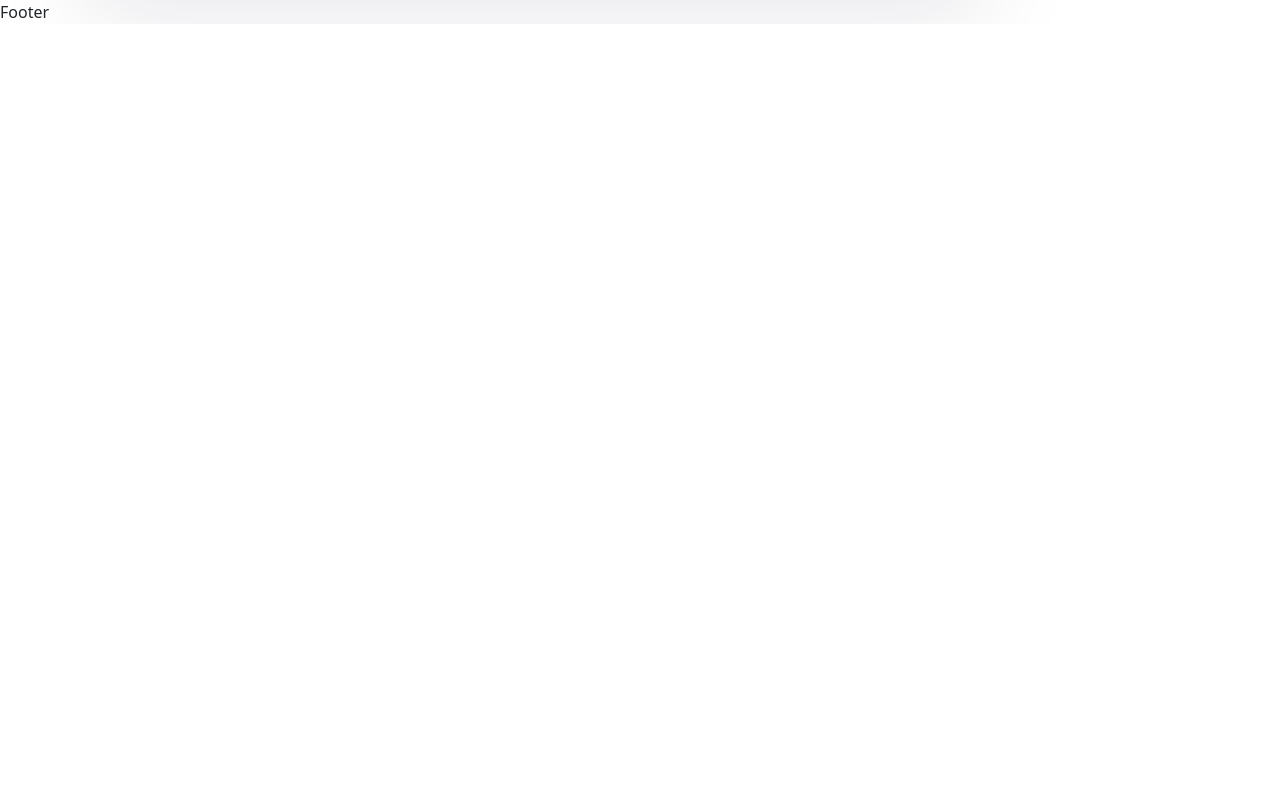
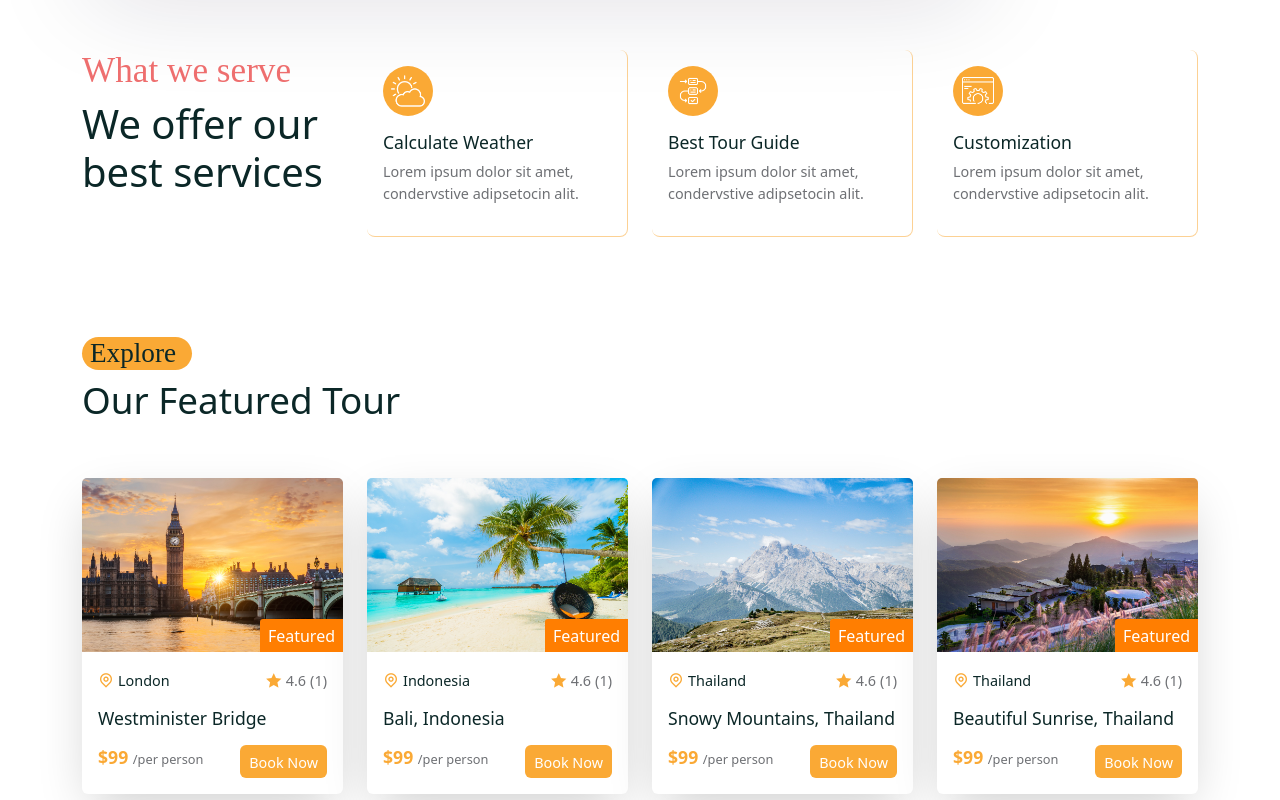
Before and after one commit to eric2umeh/tour-booking-mern, a React (Create React App) app in the folder frontend/: page /home in a window 1280 px wide. Shown: the part 780-1580 px from the top of the page. Before the commit the page ends 804 px from the top, so only its background shows below. Built offline with nearby package versions, Linux system fonts and the light colour scheme; a web font is replaced by a local one.

Commit message:
Create Service section and style

```diff
--- a/frontend/src/assets/data/tours.js
+++ b/frontend/src/assets/data/tours.js
@@ -123,12 +123,7 @@ const tours = [
     price: 99,
     maxGroupSize: 8,
     desc: "this is the description",
-    reviews: [
-      {
-        name: "jhon doe",
-        rating: 4.6,
-      },
-    ],
+    reviews: [],
     avgRating: 4.5,
     photo: tourImg07,
     featured: false,
@@ -142,10 +137,6 @@ const tours = [
     maxGroupSize: 8,
     desc: "this is the description",
     reviews: [
-      {
-        name: "jhon doe",
-        rating: 4.6,
-      },
     ],
     avgRating: 4.5,
     photo: tourImg03,
--- /dev/null
+++ b/frontend/src/components/Featured-tours/FeaturedTourList.jsx
@@ -0,0 +1,18 @@
+import React from 'react';
+import tourData from '../../assets/data/tours';
+import { Col } from 'reactstrap';
+import TourCard from '../../shared/TourCard';
+
+const FeaturedTourList = () => {
+  return (
+    <>
+      {tourData?.map((tour) => (
+        <Col lg="3" className="mb-4">
+          <TourCard tour={tour} />
+        </Col>
+      ))}
+    </>
+  );
+};
+
+export default FeaturedTourList;
--- a/frontend/src/pages/Home.jsx
+++ b/frontend/src/pages/Home.jsx
@@ -7,6 +7,8 @@ import heroVideo from '../assets/images/hero-video.mp4';
 import worldImg from '../assets/images/world.png';
 import Subtitle from '../shared/Subtitle';
 import SearchBox from '../shared/SearchBox';
+import ServiceList from '../services/ServiceList';
+import FeaturedTourList from '../components/Featured-tours/FeaturedTourList';
 
 const Home = () => {
   return (
@@ -34,17 +36,17 @@ const Home = () => {
               </div>
             </Col>
 
-            <Col lg='2'>
+            <Col lg="2">
               <div className="hero__img-box">
                 <img src={heroImg} alt="Hero" />
               </div>
             </Col>
-            <Col lg='2'>
+            <Col lg="2">
               <div className="hero__img-box mt-4">
                 <video src={heroVideo} alt="Video" controls />
               </div>
             </Col>
-            <Col lg='2'>
+            <Col lg="2">
               <div className="hero__img-box mt-5">
                 <img src={heroImg02} alt="Hero" />
               </div>
@@ -55,6 +57,31 @@ const Home = () => {
         </Container>
       </section>
       {/* hero section end */}
+      <section>
+        <Container>
+          <Row>
+            <Col lg="3">
+              <h5 className="services__subtitle">What we serve</h5>
+              <h2 className="services__title">We offer our best services</h2>
+            </Col>
+            <ServiceList />
+          </Row>
+        </Container>
+      </section>
+
+      {/* Featured tour section start */}
+      <section>
+        <Container>
+          <Row>
+            <Col lg="12" className="mb-5">
+              <Subtitle subtitle={'Explore'} />
+              <h2 className="featured__tour-title">Our Featured Tour</h2>
+            </Col>
+            <FeaturedTourList />
+          </Row>
+        </Container>
+      </section>
+      {/* Featured tour section end */}
     </>
   );
 };
--- /dev/null
+++ b/frontend/src/services/ServiceCard.jsx
@@ -0,0 +1,17 @@
+import React from 'react'
+import './service-card.css'
+
+const ServiceCard = ({item}) => {
+
+    const {imgUrl, title, desc} = item
+
+  return <div className="service__item">
+    <div className="service__img">
+        <img src={imgUrl} alt="" />
+    </div>
+    <h5>{title}</h5>
+    <p>{desc}</p>
+  </div>
+}
+
+export default ServiceCard
--- /dev/null
+++ b/frontend/src/services/ServiceList.jsx
@@ -0,0 +1,39 @@
+import React from 'react';
+import ServiceCard from './ServiceCard';
+import { Col } from 'reactstrap';
+
+import weatherImg from '../assets/images/weather.png';
+import guideImg from '../assets/images/guide.png';
+import customizationImg from '../assets/images/customization.png';
+
+const servicesData = [
+  {
+    imgUrl: weatherImg,
+    title: 'Calculate Weather',
+    desc: 'Lorem ipsum dolor sit amet, condervstive adipsetocin alit.',
+  },
+  {
+    imgUrl: guideImg,
+    title: 'Best Tour Guide',
+    desc: 'Lorem ipsum dolor sit amet, condervstive adipsetocin alit.',
+  },
+  {
+    imgUrl: customizationImg,
+    title: 'Customization',
+    desc: 'Lorem ipsum dolor sit amet, condervstive adipsetocin alit.',
+  },
+];
+
+const ServiceList = () => {
+  return (
+    <>
+      {servicesData.map((item, index) => (
+        <Col lg="3" key={index}>
+            <ServiceCard item={item} />
+        </Col>
+      ))}
+    </>
+  );
+};
+
+export default ServiceList;
--- /dev/null
+++ b/frontend/src/services/service-card.css
@@ -0,0 +1,33 @@
+.service__item {
+    padding: 1rem;
+    border-bottom: 1px solid #faa83586;
+    border-right: 1px solid #faa83586;
+    border-radius: 0.5rem;
+}
+
+.service__img {
+    width: 50px;
+    height: 50px;
+    display: flex;
+    align-items: center;
+    justify-content: center;
+    border-radius: 50px;
+    background: var(--secondary-color);
+    padding: 0.5rem;
+    margin-bottom: 1rem;
+    line-height: 50px;
+}
+
+.service__img img {
+    width: 100%;
+}
+
+.service__item h5 {
+    font-size: 1.1rem;
+    font-weight: 500;
+}
+
+.service__item p {
+    font-size: 0.9rem;
+    color: var(--text-color);
+}
--- /dev/null
+++ b/frontend/src/shared/TourCard.jsx
@@ -0,0 +1,56 @@
+import React from 'react';
+import { Card, CardBody } from 'reactstrap';
+import { Link } from 'react-router-dom';
+import './tour-card.css';
+
+const TourCard = ({ tour }) => {
+  const { id, title, city, photo, price, featured, reviews } = tour;
+
+  const totalRating = reviews?.reduce((acc, item) => acc + item.rating, 0);
+  const avgRating =
+    totalRating === 0
+      ? ''
+      : totalRating === 1
+      ? totalRating
+      : totalRating / reviews?.length;
+
+  return (
+    <div className="tour__card">
+      <Card>
+        <div className="tour__img">
+          <img src={photo} alt="tour-img" />
+          {featured && <span>Featured</span>}
+        </div>
+
+        <CardBody>
+          <div className="card__top d-flex align-items-center justify-content-between">
+            <span className="tour__location d-flex align-items-center gap-1">
+              <i className="ri-map-pin-line"></i> {city}
+            </span>
+            <span className="tour__rating d-flex align-items-center gap-1">
+              <i className="ri-star-fill"></i> {avgRating === 0 ? null : avgRating}
+              {totalRating === 0 ? 'Not rated' : <span>({reviews.length})</span>}
+
+            </span>
+          </div>
+
+          <h5 className="tour__title">
+            <Link to={`/tours/${id}`}>{title}</Link>
+          </h5>
+
+          <div className="card__bottom d-flex align-items-center justify-content-between mt-3">
+            <h5>
+              ${price} <span> /per person</span>
+            </h5>
+
+            <button className="btn booking__btn">
+              <Link to={`/tours/${id}`}>Book Now</Link>
+            </button>
+          </div>
+        </CardBody>
+      </Card>
+    </div>
+  );
+};
+
+export default TourCard;
--- /dev/null
+++ b/frontend/src/shared/tour-card.css
@@ -0,0 +1,90 @@
+.tour__img img {
+  width: 100%;
+  border-radius: 5px 5px 0 0;
+}
+
+.card {
+  border: none !important;
+  box-shadow: rgba(0, 0, 0, 0.2) 0 18px 50px -10px;
+}
+
+.tour__img {
+  position: relative;
+}
+
+.tour__img span {
+  position: absolute;
+  bottom: 0;
+  right: 0;
+  width: max-content;
+  height: max-content;
+  z-index: 10;
+  background: var(--primary-color);
+  color: #fff;
+  padding: 0.3rem 0.5rem;
+  border-radius: 3px 0 0 0;
+}
+
+.card__top span i {
+  color: var(--secondary-color);
+}
+
+.tour__rating {
+  font-size: 0.9rem;
+  color: var(--text-color);
+}
+
+.tour__location {
+  color: var(--heading-color);
+  font-weight: 500;
+  font-size: 0.9rem;
+}
+
+.tour__rating i,
+.tour__location i {
+  font-size: 1rem;
+}
+
+.tour__title {
+  margin-top: 1rem;
+  font-size: 1.1rem;
+  cursor: pointer;
+}
+
+.tour__title a {
+  text-decoration: none;
+  color: var(--heading-color);
+  transition: 0.3s;
+}
+
+.tour__title a:hover {
+  color: var(--secondary-color);
+}
+
+.card__bottom h5 {
+  color: var(--secondary-color);
+  font-size: 1.1rem;
+  font-weight: 700;
+}
+
+.card__bottom h5 span {
+  font-weight: 500;
+  color: var(--text-color);
+  font-size: 0.8rem;
+}
+
+.booking__btn {
+    background: var(--secondary-color) !important;
+    cursor: pointer;
+    padding: 0.2rem 0.5rem !important;
+}
+
+.booking__btn a {
+    text-decoration: none;
+    font-size: 0.9rem;
+    color: #fff;
+}
+
+.booking__btn a:hover {
+    color: #fff;
+}
--- a/frontend/src/styles/home.css
+++ b/frontend/src/styles/home.css
@@ -22,7 +22,8 @@
 }
 
 /* Image and Video */
-.hero__img-box img, .hero__img-box video {
+.hero__img-box img,
+.hero__img-box video {
   width: 100%;
   height: 350px;
   border-radius: 20px;
@@ -37,3 +38,20 @@
 .hero__img-box {
   padding-top: 2rem;
 }
+
+.services__subtitle {
+  font-size: 2.2rem;
+  font-weight: 500;
+  color: #ee6e6e;
+  font-family: var(--subtitle-font-name);
+}
+
+.services__title {
+  font-size: 2.5rem;
+  font-weight: 500;
+}
+
+.featured__tour-title {
+    font-size: 2.3rem;
+    font-weight: 500;
+}
```
Lines whose indentation alone changed are shown as unchanged.
